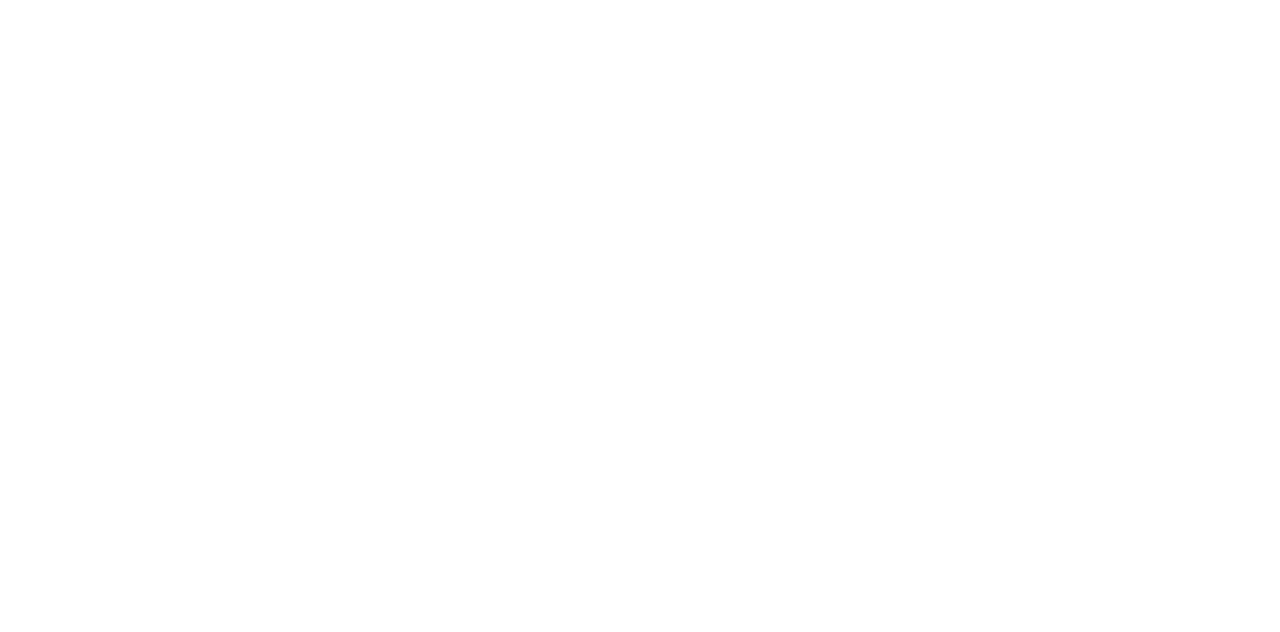
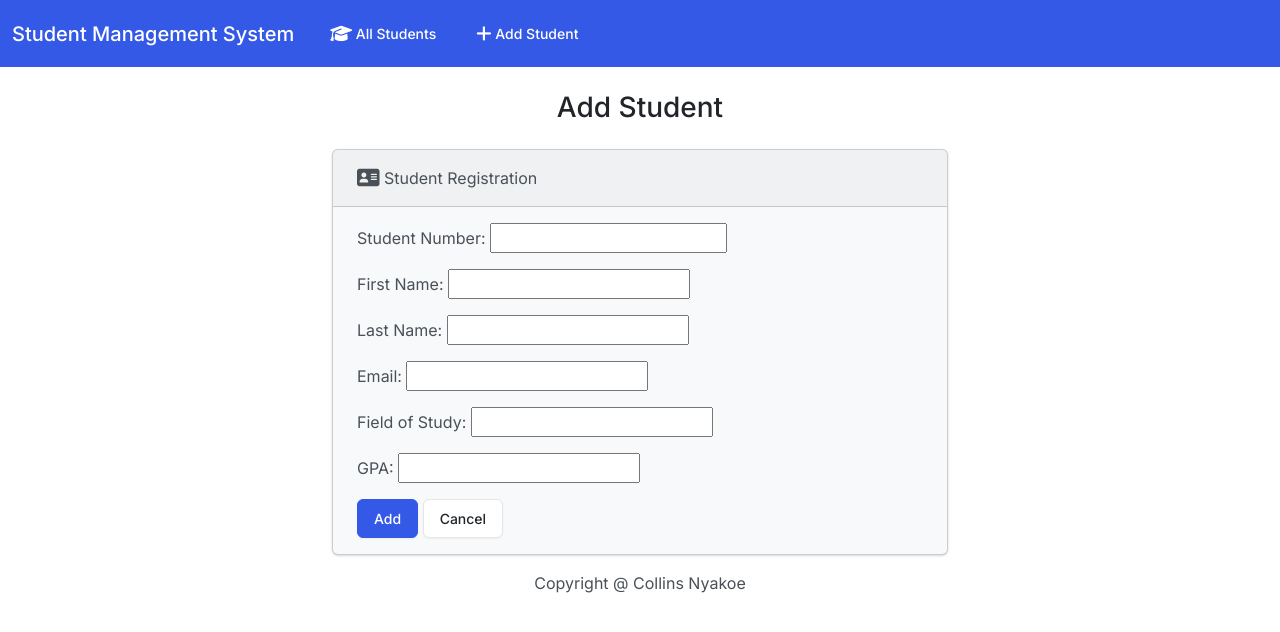
Before and after one commit to Collins07/SMS, a Django app: page /add/ in a window 1280 px wide. Before the commit the part shown is empty. Shown: the top 632 px of the page. Run offline with Django 4.2, Linux system fonts and the light colour scheme; some libraries are stand-ins or nearby versions.

Commit message:
django forms

```diff
--- a/student/forms.py
+++ b/student/forms.py
@@ -4,17 +4,17 @@
 class StudentForm(forms.ModelForm):
     class Meta:
         model = Student
-        fields = ['student-number','first_name','last_name','email','field_of_study','gpa']
+        fields = ['students_number','first_name','last_name','email','field_of_study','gpa']
         labels = {
-            'student_number':'Student Number',
+            'students_number':'Student Number',
             'first_name':'First Name',
-            'last-name':'Last Name',
+            'last_name':'Last Name',
             'email':'Email',
             'field_of_study':'Field of Study',
             'gpa':'GPA',
         }
         widgets = {
-            'student-number': forms.NumberInput(attrs={'class': 'form-comtrol'}),
+            'students_number': forms.NumberInput(attrs={'class': 'form-comtrol'}),
             'first_name' : forms.TextInput(attrs={'class': 'form-comtrol'}),
             'last_name' : forms.TextInput(attrs={'class': 'form-comtrol'}),
             'email' : forms.EmailInput(attrs={'class': 'form-comtrol'}),
--- a/student/templates/students/add.html
+++ b/student/templates/students/add.html
@@ -3,6 +3,27 @@
  {% block body %}
  <h3 class="text-center m-4">Add Student</h3>
  {% if success %}
+ <div class="alert alert_success">
+    The new student has been added successfully !
+    <a href="{% url 'index' %}" class="alert-link">Go to Home Page</a>
+ </div>
  {% else %}
+ <div class="row justify-content-center">
+    <div class="col-6">
+        <div class="card bg-light mb-3" >
+            <div class="card-header"><i class="fa-lg fa-solid fa-address-card"></i>
+                Student Registration
+            </div>
+            <div class="card-body">
+                <form action="{% url 'add' %}" method="POST">
+                    {% csrf_token %}
+                    {{ form.as_p }}
+                    <button type="submit" class="btn btn-primary">Add</button>
+                    <a href="{% url 'index' %}" class="btn btn-secondary">Cancel</a>
+                </form>
+            </div>
+          </div>
+    </div>
+ </div>
  {% endif %}
  {% endblock %}
--- a/student/templates/students/base.html
+++ b/student/templates/students/base.html
@@ -0,0 +1,53 @@
+{% load static %}
+<!DOCTYPE html>
+<html lang="en">
+<head>
+    <meta charset="UTF-8">
+    <meta http-equiv="X-UA-Compatible" content="IE=edge">
+    <meta name="viewport" content="width=device-width, initial-scale=1.0">
+    <title>Student Management System</title>
+    <link rel="stylesheet" href="https://cdnjs.cloudflare.com/ajax/libs/font-awesome/6.2.1/css/all.min.css" integrity="sha512-MV7K8+y+gLIBoVD59lQIYicR65iaqukzvf/nwasF0nqhPay5w/9lJmVM2hMDcnK1OnMGCdVK+iQrJ7lzPJQd1w==" crossorigin="anonymous" referrerpolicy="no-referrer" />
+    <link href="{% static 'css/bootstrap.min.css' %}" rel="stylesheet">
+</head>
+<body>
+    <nav class="navbar navbar-expand-lg navbar-dark bg-primary">
+        <div class="container-fluid">
+          <a class="navbar-brand" href="{% url 'index' %}">Student Management System</a>
+          <button class="navbar-toggler" type="button" data-bs-toggle="collapse" data-bs-target="#navbarColor01" aria-controls="navbarColor01" aria-expanded="false" aria-label="Toggle navigation">
+            <span class="navbar-toggler-icon"></span>
+          </button>
+          <div class="collapse navbar-collapse" id="navbarColor01">
+            <ul class="navbar-nav me-auto">
+
+              <li class="nav-item">
+                <a class="nav-link" href="{% url 'index' %}">
+                    <i class="fa-solid fa-graduation-cap fa-lg"></i>
+                    All Students
+                </a>
+              </li>
+              <li class="nav-item">
+                <a class="nav-link" href="{% url 'add' %}">
+                    <i class="fa-solid fa-plus fa-lg"></i>
+                    Add Student
+                </a>
+              </li>
+
+          </div>
+        </div>
+      </nav>
+
+      <div class="container-fluid">
+        {% block body %}
+        {% endblock %}
+      </div>
+
+      <footer class="mt-auto mb-4">
+        <div class="text-center">
+            <span>
+                Copyright @<script>document.write(newDate().getFullYear())</script> Collins Nyakoe
+            </span>
+        </div>
+      </footer>
+    <script src="https://cdn.jsdelivr.net/npm/bootstrap@5.0.2/dist/js/bootstrap.bundle.min.js" integrity="sha384-MrcW6ZMFYlzcLA8Nl+NtUVF0sA7MsXsP1UyJoMp4YLEuNSfAP+JcXn/tWtIaxVXM" crossorigin="anonymous"></script>
+</body>
+</html>
--- a/student/views.py
+++ b/student/views.py
@@ -18,7 +18,7 @@
     if request.method == 'POST':
         form = StudentForm(request.POST)
         if form.is_valid():
-            new_student_number = form.cleaned_data['student_number']
+            new_students_number = form.cleaned_data['students_number']
             new_first_name = form.cleaned_data['first_name']
             new_last_name = form.cleaned_data['last_name']
             new_email = form.cleaned_data['email']
@@ -26,7 +26,7 @@
             new_gpa = form.cleaned_data['gpa']
 
             new_student = Student (
-                student_number = new_student_number,
+                students_number = new_students_number,
                 first_name = new_first_name,
                 last_name = new_last_name,
                 email = new_email,
```
Also changed, not shown: student/templates/students/index.html (+0 -53 lines), db.sqlite3.
